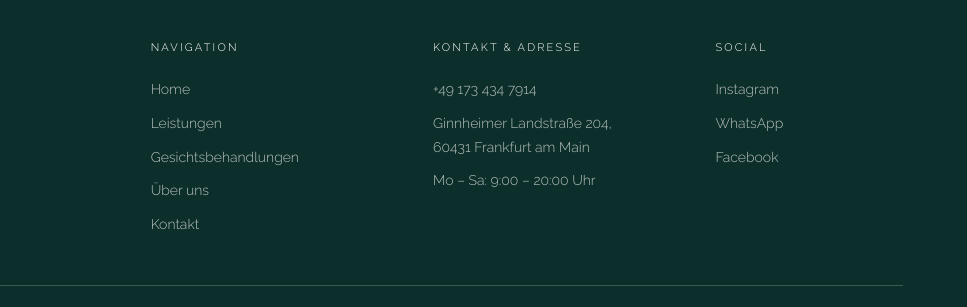
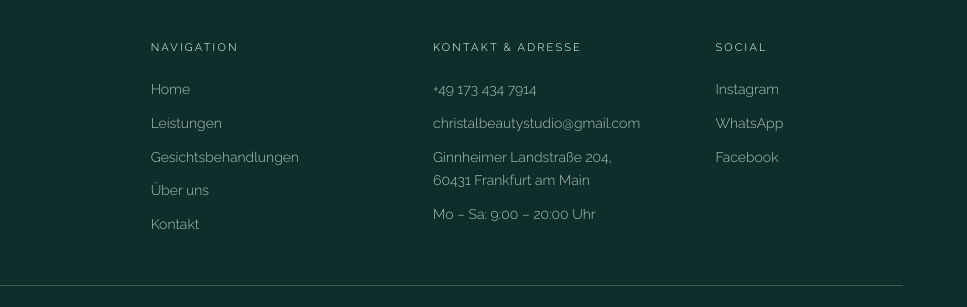
Before and after one commit to cristinadeviza/christal-beauty, a plain HTML site: page about.html in a window 1280 px wide. Shown: the part 2468-2775 px from the top of the page, 313-1280 px from the left. Drawn offline with nearby package versions, Linux system fonts and the light colour scheme.

Commit message:
email commit

```diff
--- a/about.html
+++ b/about.html
@@ -372,6 +372,7 @@
           <div class="footer-col-title">Kontakt & Adresse</div>
           <ul class="footer-links">
             <li><a href="tel:+491734347914">+49 173 434 7914</a></li>
+            <li><a href="mailto:christalbeautystudio@gmail.com">christalbeautystudio@gmail.com</a></li>
             <li>
               <a
                 href="https://share.google/r8ibfhrvOdUDfk6Mb"
```
Also changed, not shown: datenschutz.html (+1 -0 lines), gesichtsbehandlungen.html (+1 -0 lines), impressum.html (+1 -0 lines), services.html (+1 -0 lines).
